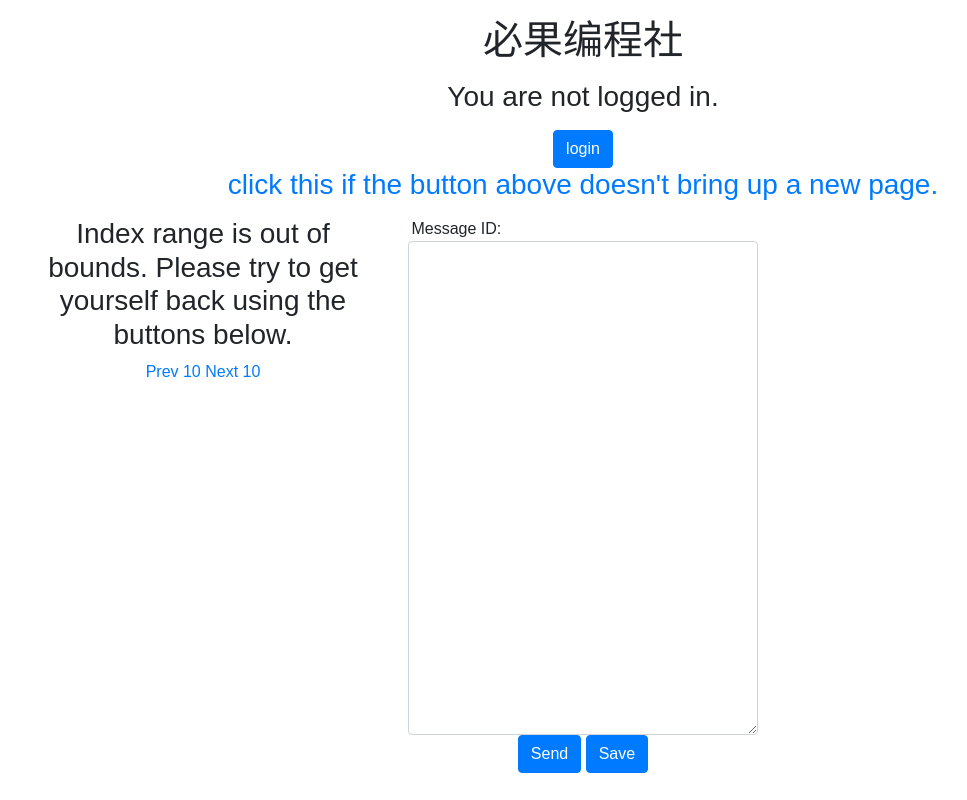
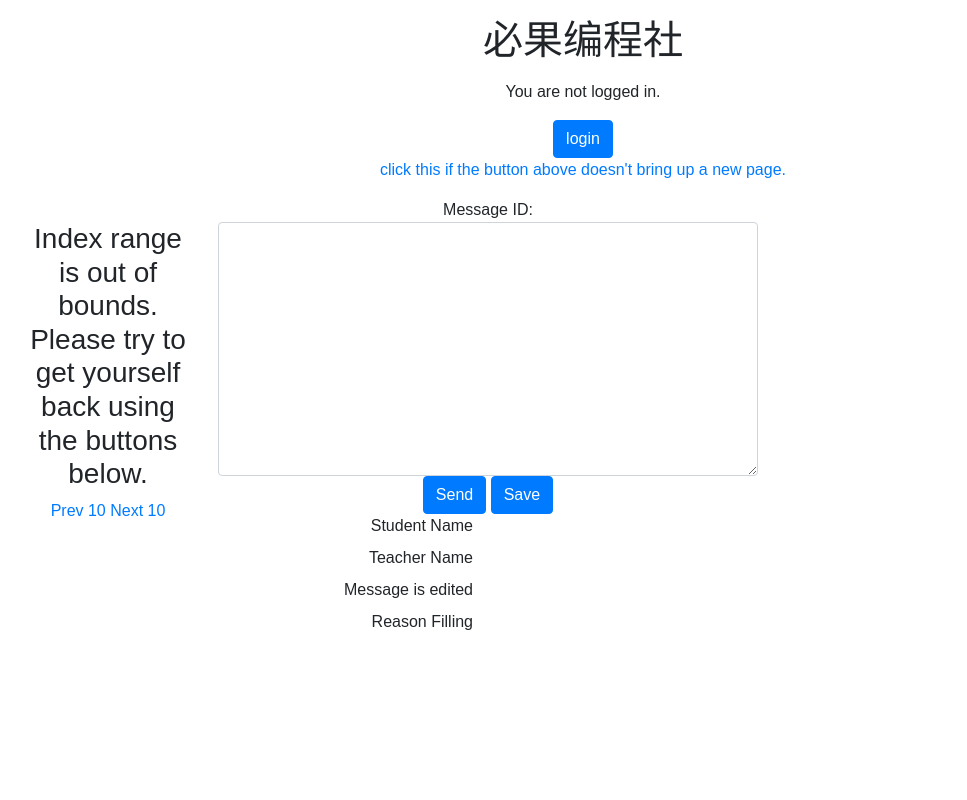
Before and after one commit to MCer4294967296/biggerlabFormReplies, a Flask app: page /getPage/1 in a window 1280 px wide. Shown: the whole page, without its empty margins (57-1024 px from the left). Run offline with Flask 2, Linux system fonts and the light colour scheme; data that the repository does not hold is empty; some libraries are stand-ins or nearby versions.

Commit message:
Add more info to the page, beautify.

```diff
--- a/templates/viewDocu.html
+++ b/templates/viewDocu.html
@@ -16,24 +16,33 @@ body {
 
 <body>
 <p><h1>必果编程社</h1></p>
+
+<div class="container">
+  <div class="row">
+    <div class="col">
       {% if wechatInfo.wechatLoggedIn == True %}
-<h3>
-  <img src="/static/wechatStuff/me.jpg">
-  <p>Logged in as: {{ wechatInfo.wechatNickName }}</p>
+      <p>Logged in as: <img src="/static/wechatStuff/me.jpg"> {{ wechatInfo.wechatNickName }}</p>
       <button class="btn btn-primary" id="logoutButton" onclick="logout()">logout</button>
-</h3>
       {% else %}
-<h3>
       <p>You are not logged in.</p>
       <button class="btn btn-primary" id="loginButton" onclick="login()">login</button>
       <p><a href="/static/QRviewer.html">click this if the button above doesn't bring up a new page.</a></p>
-</h3>
       {% endif %}
-<div class="container">
+    </div>
+  </div>
+
   <div class="row">
-    <div class="col-4">
+    <div class="col-2"></div>
+    <div class="col-6">
+      Message ID: <span id="msgID"></span>
+    </div>
+  </div>
+
+  <div class="row" style="max-height: 800px">
+
+    <div class="col-2">
       {% if leftList is defined %}
-      <ul class="list-group" style="max-height: 800px; margin-bottom: 10px; overflow-y: auto;">
+      <ul class="list-group" style="max-height: inherit; margin-bottom: 10px; overflow-y: auto;">
         {% for item in leftList %}
         <li class="list-group-item list-group-item-action" id="leftList{{ item.id }}" onclick="getInfo(this)">{{ item.studentName }}</li>
         {% endfor %}
@@ -48,22 +57,48 @@ body {
       <a href="{{ nextLink }}">Next 10</a>
       {% endif %}
     </div>
-    <div class="col-4">
-      <div class="row">
-        <div class="col-4">Message ID: </div>
-        <div class="col-4" id="msgID"></div>
+
+    <div class="col-6">
+      <div>
+        <form>
+          <textarea class="form-control" id="message2Send" rows=10></textarea>
+        </form>
       </div>
-      <form>
-        <textarea class="form-control" rows=20 id="message2Send"></textarea>
-      </form>
+      <div>
         <button class="btn btn-primary" id="sendButton">Send</button>
         <button class="btn btn-primary" id="saveButton">Save</button>
       </div>
+      <div style="text-align: left">
+        <div class="row">
+          <div class="col" style="text-align: right"><label>Student Name</label></div>
+          <div class="col"><label id="studentName"></label></div>
+        </div>
+        <div class="row">
+          <div class="col" style="text-align: right"><label>Teacher Name</label></div>
+          <div class="col"><label id="teacherName"></label></div>
+        </div>
+        <div class="row">
+          <div class="col" style="text-align: right"><label>Message is edited</label></div>
+          <div class="col"><label id="messageEdited"></label></div>
+        </div>
+        <div class="row">
+          <div class="col" style="text-align: right"><label>Reason Filling</label></div>
+          <div class="col"><label id="reasonFilling"></input></div>
+        </div>
+      </div>
+    </div>
+
     <div class="col-4">
+      <!--
+      <ul class="list-group" style="max-height: inherit; overflow-y: auto; text-align: left;">
+        <li class="list-group-item list-group-item-action" id="wechatListChris Zhang || 张牧远 Chris" onclick="switchActive(this)"><img src="/static/wechatStuff/Chris Zhang || 张牧远 Chris.jpg"> Chris Zhang || 张牧远 Chris</li>
+        <li class="list-group-item list-group-item-action" id="wechatListMCer4294967296 || " onclick="switchActive(this)"><img src="/static/wechatStuff/MCer4294967296 || .jpg"> MCer4294967296 || </li>
+      </ul>
+      -->
       {% if wechatInfo.wechatContactList is defined %}
-      <ul class="list-group">
+      <ul class="list-group" style="max-height: inherit; overflow-y: auto; text-align: left;">
         {% for item in wechatInfo.wechatContactList %}
-        <li class="list-group-item list-group-item-action" id="wechatList{{ item }}" onclick="switchActive(this)"><img src="/static/wechatStuff/{{ item }}.jpg">{{ item }}</li>
+        <li class="list-group-item list-group-item-action" id="wechatList{{ item }}" onclick="switchActive(this)"><img src="/static/wechatStuff/{{ item }}.jpg"> {{ item }}</li>
         {% endfor %}
       </ul>
       {% endif %}
@@ -102,7 +137,13 @@ body {
                 targetList.push(elem.id.slice(10));
             }
         })
-
+    message = document.getElementById("message2Send").value
+    var confirmText = "You are about to send the message to these people/chatrooms:";
+    for (item of targetList) {
+      confirmText += "\n" + item;
+    }
+    targetList
+    if (confirm(confirmText)) {
       var xhr = new XMLHttpRequest;
       xhr.onreadystatechange = function() {
           if (xhr.readyState == 4 && xhr.status == 200) {
@@ -121,6 +162,8 @@ body {
           "message": document.getElementById("message2Send").value,
           "targetList": targetList
       }))
+    }
+
     /*
     postData('http://47.100.121.67:5050/sendToWechat', { "id": $('#msgID').text(), "form": "biggerlab course feedback", "message": $('#message2Send').val()}) // FIXME
     .then(data => alert(data)); // arrow function syntax. data is the fetched data*/
@@ -151,18 +194,26 @@ body {
 
 function getInfo(elem) {
     var id = elem.id.slice(8);
-    var url = "http://" + server + "/getMessage/biggerlab course feedback/" + id;
+    var url = "http://" + server + "/getInfo/biggerlab course feedback/" + id;
 
     var xhr = new XMLHttpRequest;
     xhr.onreadystatechange = function() {
         if (xhr.readyState == 4 && xhr.status == 200) {
             [].forEach.call(document.getElementsByClassName("list-group-item-action active"),
-          function (btn) {btn.classList.remove("active")});
-        document.getElementById(id).classList.add("active");
+              function (btn) {
+                if (btn.id.startsWith("leftList")) {
+                  btn.classList.remove("active")
+                }
+              });
 
             var jsonData = JSON.parse(xhr.responseText);
             document.getElementById("msgID").textContent = jsonData.id;
             document.getElementById("message2Send").value = jsonData.message;
+            document.getElementById("studentName").textContent = jsonData.studentName;
+            document.getElementById("teacherName").textContent = jsonData.teacherName;
+            document.getElementById("messageEdited").textContent = jsonData.messageEdited;
+            document.getElementById("reasonFilling").textContent = jsonData.reasonFilling;
+            document.getElementById("leftList"+id).classList.add("active");
         }
     }
     xhr.open("GET", url, true);
--- a/wechat-auto.py
+++ b/wechat-auto.py
@@ -187,30 +187,40 @@ def saveToDB():
     id = int(jsonObj["id"])
     messageToSave = jsonObj["message"]
 
-    meta = db["meta" + form] # access the database
-    try:
-        result = meta.update_one({"jsjid": id}, {"$set": {"message": messageToSave, "edited": True}})
-    except:
-        return "400 BAD REQUEST: ? I don't know what's bad but yea.", 400
-    return "200 OK: Message Saved.", 200
+    if messageToSave != genMessage(form, id):
+        meta = db["meta" + form] # access the database
+        try:
+            result = meta.update_one({"jsjid": id}, {"$set": {"message": messageToSave, "edited": True}})
+        except:
+            return "400 BAD REQUEST: ? I don't know what's bad but yea.", 400
+        return "200 OK: Message Saved.", 200
+    else:
+        return "200 OK: Message is not modified.", 200
 
 
 
-@app.route("/getMessage/<form>/<id>", methods=["GET"])
-def getMessage(form, id):
+@app.route("/getInfo/<form>/<id>", methods=["GET"])
+def getInfo(form, id):
     id = int(id)
-    meta = db["meta" + form]
-    message = meta.find({"jsjid": id})[0]["message"]
+    col = db[form]
+    mCol = db["meta" + form]
+    info = col.find({"_id": id})[0]
+    mInfo = mCol.find({"jsjid": id})[0]
+
+    message = mInfo["message"]
     if message == "":
-        info = db[form].find({"_id": id})[0]
-        message = templates.translation[form](info)
-        meta.update_one({"jsjid": id}, {"$set": {"message": message}})
-    return jsonify({"id": id, "message": message})
+        message = genMessage(form, id)
+        mCol.update_one({"jsjid": id}, {"$set": {"message": message}})
+    return jsonify({"id": id,
+                    "message": message,
+                    "studentName": info["studentName"],
+                    "teacherName": info["teacherName"],
+                    "reasonFilling": info["reasonFilling"],
+                    "messageEdited": mInfo["edited"]})
 
 
-@app.route("/regenMessage", methods=["POST"])
-def regenMessage():
-    pass
+def genMessage(form, id):
+    return templates.translation[form](db[form].find({"_id": id})[0])
 
 
 def lc():
```
Lines whose indentation alone changed are shown as unchanged.
